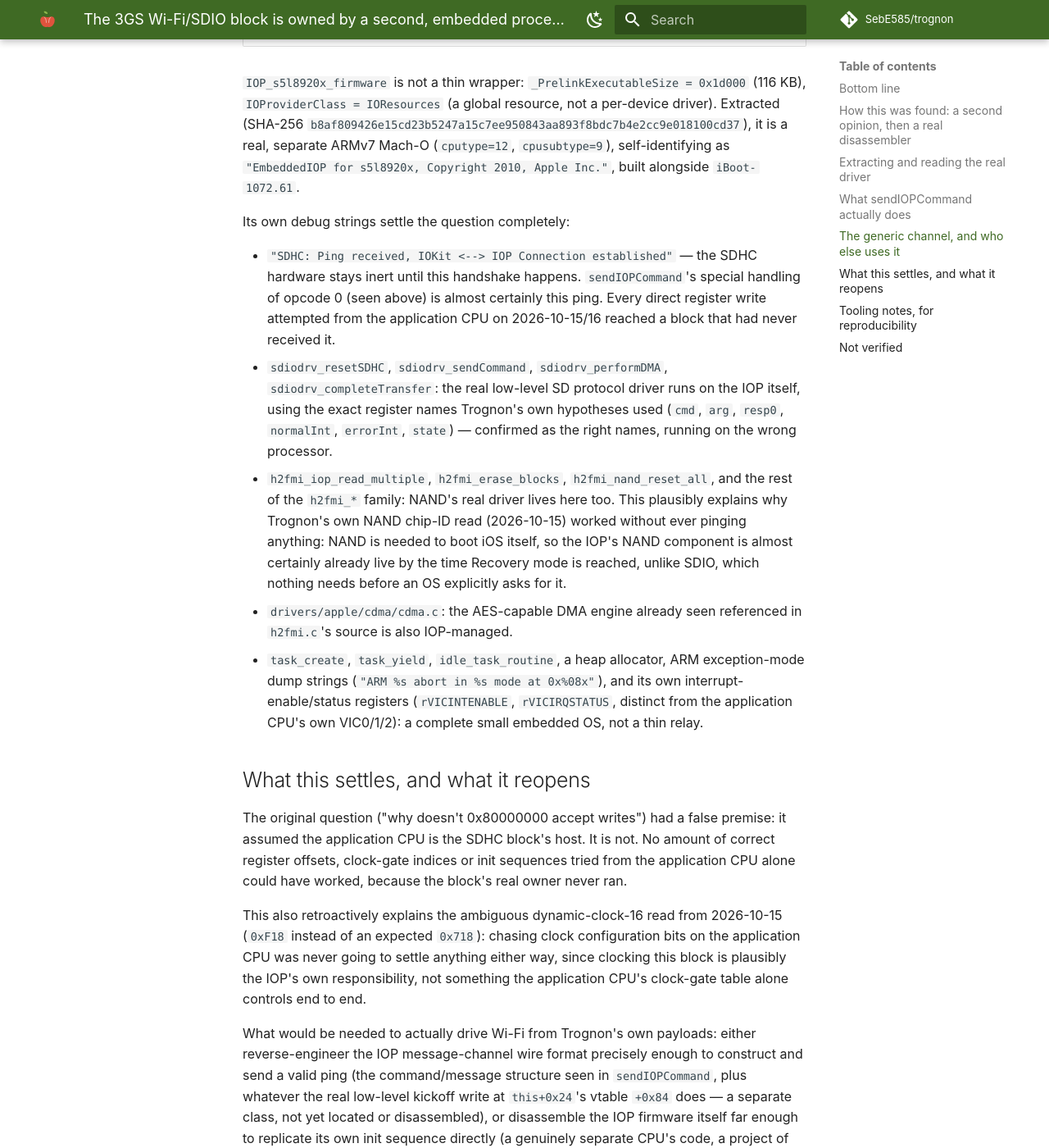
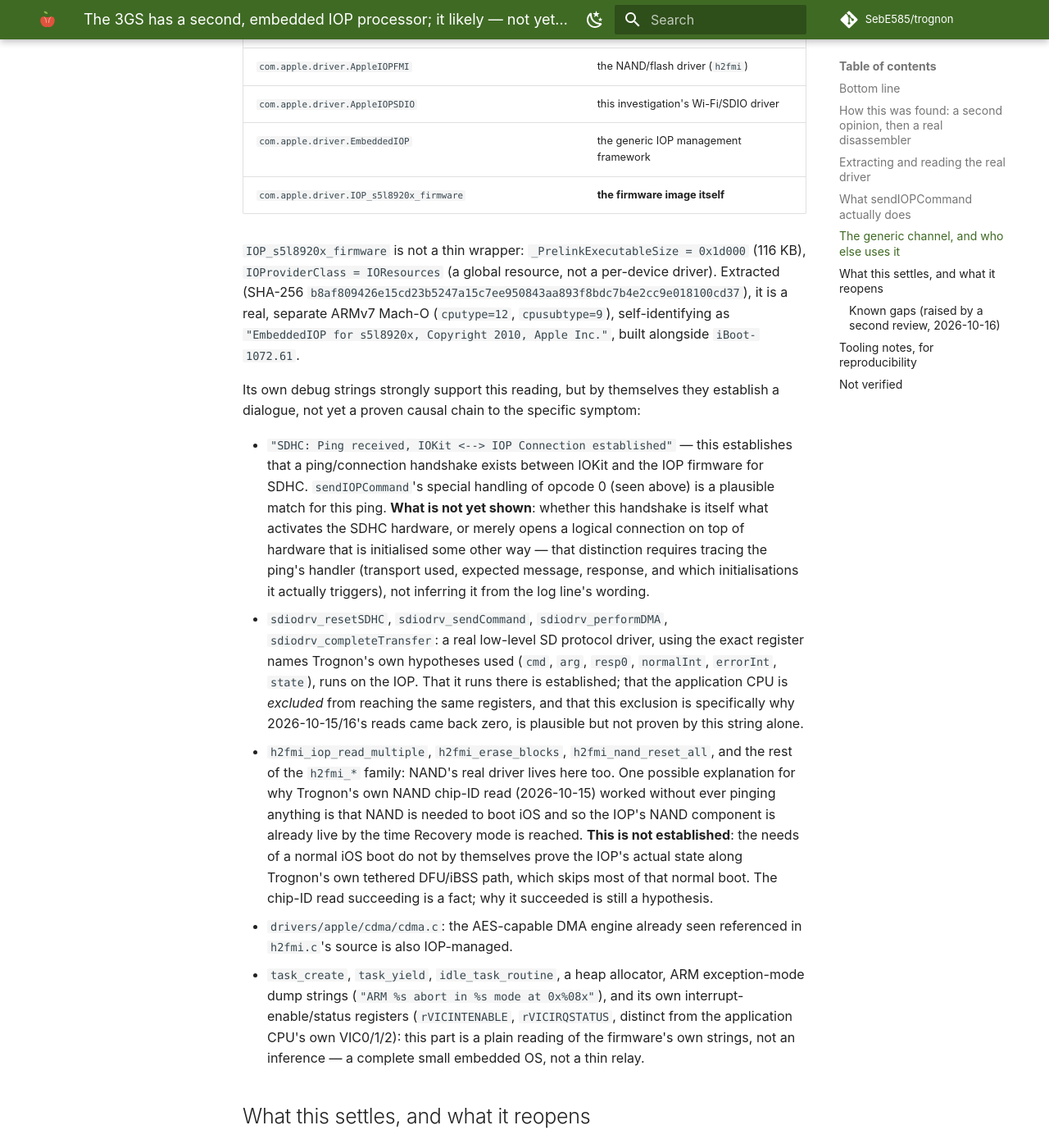
Before and after one commit to SebE585/trognon, an MkDocs documentation site: the page built from docs/research/2026-10-16-wifi-iop-architecture.md, in a window 1280 px wide and 1400 px high, scrolled down 3284 px. Shown: the whole window at 82% size. Built offline with MkDocs 1.6.1 and Material for MkDocs 9.7.7, drawn with Linux system fonts in a browser that asks for light colours; comment, search, counter and statistics services are not loaded; some of the changed text lies outside the part shown.

Commit message:
research: downgrade two IOP claims from fact to hypothesis (second review)
A second review of the 2026-10-16 IOP writeup correctly flagged two
conclusions stated too strongly:
- That the IOP ping conditions real hardware activation (vs. just opening
  a logical connection on top of hardware initialised some other way) --
  not shown without tracing the ping's own handler (transport, expected
  message, response, triggered initialisations).
- That the application CPU's reads/writes fail specifically because only
  the IOP can reach the block -- plausible given the architecture, but the
  firmware strings alone don't establish exclusivity or explain the zero
  reads on their own.

Same issue for the NAND "already active at boot" claim: the needs of a
normal iOS boot don't by themselves establish the IOP's actual state along
this project's tethered DFU/iBSS path, which skips most of that boot.

Rewrote the title, bottom line, string-evidence section and "what this
settles" section to state clearly what is established (a second embedded
processor exists, runs real firmware, and a message dialogue exists for
SDIO) versus what remains the leading hypothesis (that this specifically
explains the 2026-10-15/16 zero-read symptom). Named the decisive next
step precisely: trace the ping handler itself.

```diff
--- a/docs/research/2026-10-16-wifi-iop-architecture.md
+++ b/docs/research/2026-10-16-wifi-iop-architecture.md
@@ -1,25 +1,34 @@
-# The 3GS Wi-Fi/SDIO block is owned by a second, embedded processor, not the application CPU
+# The 3GS has a second, embedded IOP processor; it likely — not yet proven — owns Wi-Fi/SDIO
 
-Research date: 2026-10-16. This closes out the SDIO investigation started on
-2026-10-15 (`docs/research/2026-10-15-touch-wifi-nand-recon.md`): after
-extensive register-level probing from Trognon's own payloads produced only
-clean negatives, binary reverse engineering of the device's own firmware
-(extracted and decrypted from the owner's IPSW, never redistributed) found
-the real architectural reason, and it changes the shape of the problem
-entirely.
+Research date: 2026-10-16. This moves the SDIO investigation started on
+2026-10-15 (`docs/research/2026-10-15-touch-wifi-nand-recon.md`) a long way
+forward, but does not close it: after extensive register-level probing from
+Trognon's own payloads produced only clean negatives, binary reverse
+engineering of the device's own firmware (extracted and decrypted from the
+owner's IPSW, never redistributed) found a strong architectural candidate
+explanation. A second review (see "Known gaps" below) correctly pointed out
+that the evidence so far establishes the architecture, not yet the causal
+chain for the specific symptom observed on 2026-10-15/16. This document
+states both clearly, rather than overclaiming the second.
 
 ## Bottom line
 
 The S5L8920 has a second, embedded ARMv7 processor — Apple calls it an
 "IOP" (I/O Processor) — running its own small real-time OS with its own
-scheduler, heap, exception handlers and interrupt controller. This second
-processor, not the application CPU Trognon's payloads run on, owns and
-drives the SDIO/Wi-Fi host controller's registers directly. The application
-CPU only posts messages to it over a shared command channel and waits. The
-same IOP firmware also drives the NAND controller (`h2fmi`) and the
-AES-capable DMA engine (CDMA). Every SDIO register write attempted from the
-application CPU on 2026-10-15/16 was reaching an address whose real owner
-never received a wake-up signal — not a wrong register, a wrong processor.
+scheduler, heap, exception handlers and interrupt controller. **This part is
+established.** What is still a working hypothesis, strongly supported but
+not proven: that this second processor, not the application CPU Trognon's
+payloads run on, is the exclusive owner of the SDIO/Wi-Fi host controller's
+registers, and that this is specifically why those registers read back zero
+and ignored writes on 2026-10-15/16. The application CPU does post messages
+to the IOP over a shared command channel and wait for a reply — that part is
+confirmed from the disassembled driver. The same IOP firmware also drives
+the NAND controller (`h2fmi`) and the AES-capable DMA engine (CDMA). The
+leading explanation for the 2026-10-15/16 negatives is that every SDIO
+register write attempted from the application CPU reached an address whose
+real owner never received a wake-up signal — not a wrong register, a wrong
+processor — but this causal link has not itself been traced; see "Known
+gaps" below.
 
 ## How this was found: a second opinion, then a real disassembler
 
@@ -136,57 +145,82 @@ real, separate ARMv7 Mach-O (`cputype=12`, `cpusubtype=9`), self-identifying
 as `"EmbeddedIOP for s5l8920x, Copyright 2010, Apple Inc."`, built alongside
 `iBoot-1072.61`.
 
-Its own debug strings settle the question completely:
+Its own debug strings strongly support this reading, but by themselves they
+establish a dialogue, not yet a proven causal chain to the specific symptom:
 
-- `"SDHC: Ping received, IOKit <--> IOP Connection established"` — the SDHC
-  hardware stays inert until this handshake happens. `sendIOPCommand`'s
-  special handling of opcode 0 (seen above) is almost certainly this ping.
-  Every direct register write attempted from the application CPU on
-  2026-10-15/16 reached a block that had never received it.
+- `"SDHC: Ping received, IOKit <--> IOP Connection established"` — this
+  establishes that a ping/connection handshake exists between IOKit and the
+  IOP firmware for SDHC. `sendIOPCommand`'s special handling of opcode 0
+  (seen above) is a plausible match for this ping. **What is not yet shown**:
+  whether this handshake is itself what activates the SDHC hardware, or
+  merely opens a logical connection on top of hardware that is initialised
+  some other way — that distinction requires tracing the ping's handler
+  (transport used, expected message, response, and which initialisations it
+  actually triggers), not inferring it from the log line's wording.
 - `sdiodrv_resetSDHC`, `sdiodrv_sendCommand`, `sdiodrv_performDMA`,
-  `sdiodrv_completeTransfer`: the real low-level SD protocol driver runs on
-  the IOP itself, using the exact register names Trognon's own hypotheses
-  used (`cmd`, `arg`, `resp0`, `normalInt`, `errorInt`, `state`) — confirmed
-  as the right names, running on the wrong processor.
+  `sdiodrv_completeTransfer`: a real low-level SD protocol driver, using the
+  exact register names Trognon's own hypotheses used (`cmd`, `arg`, `resp0`,
+  `normalInt`, `errorInt`, `state`), runs on the IOP. That it runs there is
+  established; that the application CPU is *excluded* from reaching the same
+  registers, and that this exclusion is specifically why 2026-10-15/16's
+  reads came back zero, is plausible but not proven by this string alone.
 - `h2fmi_iop_read_multiple`, `h2fmi_erase_blocks`, `h2fmi_nand_reset_all`,
   and the rest of the `h2fmi_*` family: NAND's real driver lives here too.
-  This plausibly explains why Trognon's own NAND chip-ID read (2026-10-15)
-  worked without ever pinging anything: NAND is needed to boot iOS itself,
-  so the IOP's NAND component is almost certainly already live by the time
-  Recovery mode is reached, unlike SDIO, which nothing needs before an OS
-  explicitly asks for it.
+  One possible explanation for why Trognon's own NAND chip-ID read
+  (2026-10-15) worked without ever pinging anything is that NAND is needed
+  to boot iOS and so the IOP's NAND component is already live by the time
+  Recovery mode is reached. **This is not established**: the needs of a
+  normal iOS boot do not by themselves prove the IOP's actual state along
+  Trognon's own tethered DFU/iBSS path, which skips most of that normal
+  boot. The chip-ID read succeeding is a fact; why it succeeded is still a
+  hypothesis.
 - `drivers/apple/cdma/cdma.c`: the AES-capable DMA engine already seen
   referenced in `h2fmi.c`'s source is also IOP-managed.
 - `task_create`, `task_yield`, `idle_task_routine`, a heap allocator, ARM
   exception-mode dump strings (`"ARM %s abort in %s mode at 0x%08x"`), and
   its own interrupt-enable/status registers (`rVICINTENABLE`,
-  `rVICIRQSTATUS`, distinct from the application CPU's own VIC0/1/2): a
-  complete small embedded OS, not a thin relay.
+  `rVICIRQSTATUS`, distinct from the application CPU's own VIC0/1/2): this
+  part is a plain reading of the firmware's own strings, not an inference —
+  a complete small embedded OS, not a thin relay.
 
 ## What this settles, and what it reopens
 
-The original question ("why doesn't 0x80000000 accept writes") had a
-false premise: it assumed the application CPU is the SDHC block's host.
-It is not. No amount of correct register offsets, clock-gate indices or
-init sequences tried from the application CPU alone could have worked,
-because the block's real owner never ran.
+What is now established: the S5L8920 has a second embedded processor
+running real, separate firmware, and a message-passing dialogue exists
+between the application CPU's `AppleIOPSDIO` driver and that firmware for
+SDIO. What is not yet established: that this is *why* `0x80000000` ignored
+reads and writes from the application CPU on 2026-10-15/16. The architecture
+makes that explanation plausible and is now the leading hypothesis, ahead of
+the clock-gate and init-sequence hypotheses already ruled out — but it has
+not itself been traced end to end.
 
-This also retroactively explains the ambiguous dynamic-clock-16 read from
-2026-10-15 (`0xF18` instead of an expected `0x718`): chasing clock
-configuration bits on the application CPU was never going to settle
-anything either way, since clocking this block is plausibly the IOP's own
-responsibility, not something the application CPU's clock-gate table alone
-controls end to end.
+The ambiguous dynamic-clock-16 read from 2026-10-15 (`0xF18` instead of an
+expected `0x718`) is in the same position: the IOP architecture makes it
+plausible that clocking this block is not something the application CPU's
+clock-gate table alone controls end to end, but this has not been confirmed
+either.
+
+### Known gaps (raised by a second review, 2026-10-16)
+
+A second review of this writeup, after the IOP finding, flagged exactly the
+two points above as conclusions stated too strongly, and named the decisive
+next step precisely: **trace the ping's own handler** — which transport it
+uses, what message it expects, what it replies, and which initialisations
+it actually triggers before and after the "Connection established" log
+line. Until that is traced, "the application CPU cannot reach the block
+because only the IOP can" remains the leading hypothesis, not a proven
+fact, and the two softened bullets above should be read as open questions,
+not settled ones.
 
 What would be needed to actually drive Wi-Fi from Trognon's own payloads:
-either reverse-engineer the IOP message-channel wire format precisely
-enough to construct and send a valid ping (the command/message structure
-seen in `sendIOPCommand`, plus whatever the real low-level kickoff write at
-`this+0x24`'s vtable `+0x84` does — a separate class, not yet located or
-disassembled), or disassemble the IOP firmware itself far enough to
-replicate its own init sequence directly (a genuinely separate CPU's code,
-a project of its own). Neither was attempted this session; this is a
-deliberate stopping point, not an unfinished attempt.
+either trace that ping handler and the IOP message-channel wire format
+precisely enough to construct and send a valid one (the command/message
+structure seen in `sendIOPCommand`, plus whatever the real low-level
+kickoff write at `this+0x24`'s vtable `+0x84` does — a separate class, not
+yet located or disassembled), or disassemble the IOP firmware itself far
+enough to replicate its own init sequence directly (a genuinely separate
+CPU's code, a project of its own). Neither was attempted this session; this
+is a deliberate stopping point, not an unfinished attempt.
 
 ## Tooling notes, for reproducibility
 
```
